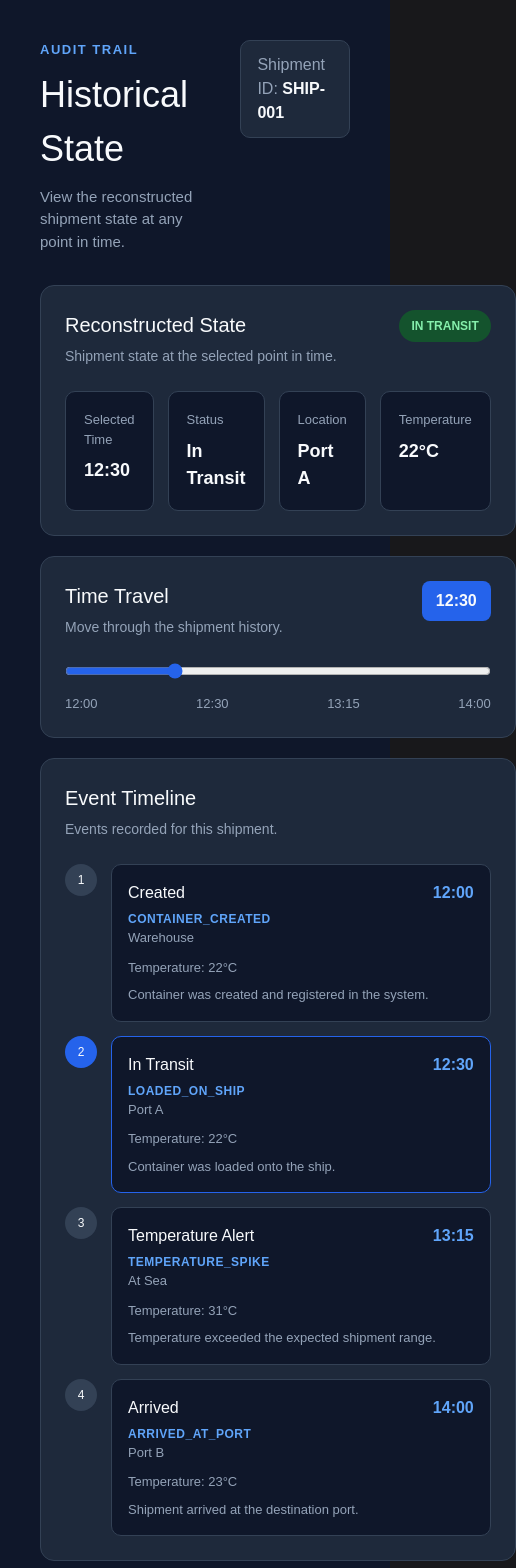
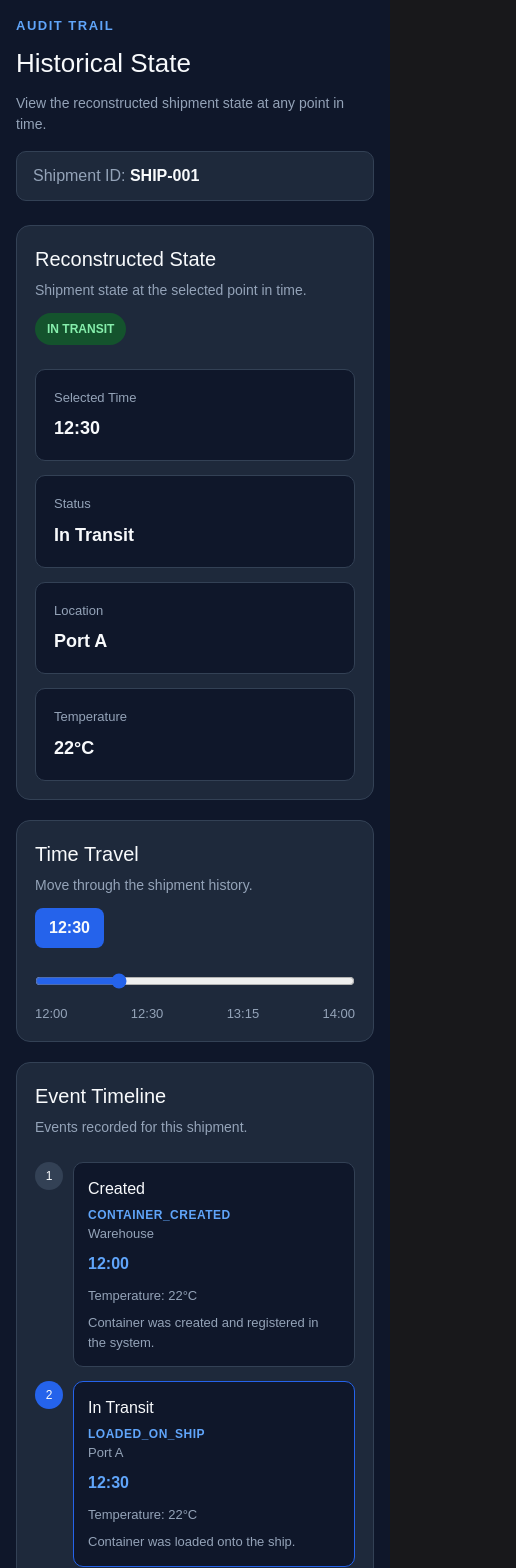
Before and after one commit to chandancoder-dev/audit-trail-team14, a React (Vite) app in the folder client/: page /historicalstate in a window 390 px wide. Shown: the top 1568 px of the page, 516 px wide, since content can reach past the window. Built offline with nearby package versions, Linux system fonts and the light colour scheme.

Commit message:
Improve audit timeline and responsive UI

```diff
--- a/client/package.json
+++ b/client/package.json
@@ -14,6 +14,7 @@
     "axios": "^1.19.0",
     "react": "^19.2.8",
     "react-dom": "^19.2.8",
+    "react-router-dom": "^7.18.2",
     "recharts": "^3.10.1",
     "tailwindcss": "^4.3.3"
   },
--- a/client/src/components/AuditTimeline.jsx
+++ b/client/src/components/AuditTimeline.jsx
@@ -1,27 +1,107 @@
-import { useState, useMemo } from 'react';
-import EventCard from './EventCard';
-import EventPayloadViewer from './EventPayloadViewer';
-import EventMetadataViewer from './EventMetadataViewer';
-import { mockEvents } from '../data/mockEvents';
+import { useState, useMemo } from "react";
+import EventCard from "./EventCard";
+
+const mockEvents = [
+  {
+    _id: "event-001",
+    eventType: "CONTAINER_CREATED",
+    version: 1,
+    recordedAt: "2026-08-21T12:00:00",
+    payload: {
+      containerId: "CONT-001",
+      status: "Created",
+      location: "Warehouse",
+    },
+    metadata: {
+      source: "System",
+      user: "Admin",
+    },
+  },
+  {
+    _id: "event-002",
+    eventType: "LOADED_ON_SHIP",
+    version: 2,
+    recordedAt: "2026-08-21T12:30:00",
+    payload: {
+      containerId: "CONT-001",
+      status: "In Transit",
+      location: "Port A",
+    },
+    metadata: {
+      source: "Shipment Service",
+      user: "Operator",
+    },
+  },
+  {
+    _id: "event-003",
+    eventType: "TEMPERATURE_SPIKE",
+    version: 3,
+    recordedAt: "2026-08-21T13:15:00",
+    payload: {
+      containerId: "CONT-001",
+      status: "Temperature Alert",
+      temperature: "31°C",
+      location: "At Sea",
+    },
+    metadata: {
+      source: "Temperature Sensor",
+      user: "System",
+    },
+  },
+  {
+    _id: "event-004",
+    eventType: "ARRIVED_AT_PORT",
+    version: 4,
+    recordedAt: "2026-08-21T14:00:00",
+    payload: {
+      containerId: "CONT-001",
+      status: "Arrived",
+      location: "Port B",
+    },
+    metadata: {
+      source: "Port System",
+      user: "Operator",
+    },
+  },
+];
 
 function formatEventType(eventType) {
   return eventType
     .toLowerCase()
-    .split('_')
+    .split("_")
     .map((word) => word.charAt(0).toUpperCase() + word.slice(1))
-    .join(' ');
+    .join(" ");
+}
+
+function formatTimestamp(isoString) {
+  return new Date(isoString).toLocaleString("en-US", {
+    month: "short",
+    day: "numeric",
+    year: "numeric",
+  });
+}
+
+function formatTime(isoString) {
+  return new Date(isoString).toLocaleString("en-US", {
+    hour: "numeric",
+    minute: "2-digit",
+    hour12: true,
+  });
 }
 
 export default function AuditTimeline({ events = mockEvents }) {
-  const [order, setOrder] = useState('newest');
+  const [order, setOrder] = useState("newest");
   const [selectedEvent, setSelectedEvent] = useState(null);
 
   const sortedEvents = useMemo(() => {
     const copy = [...events];
+
     copy.sort((a, b) => {
       const diff = new Date(a.recordedAt) - new Date(b.recordedAt);
-      return order === 'newest' ? -diff : diff;
+
+      return order === "newest" ? -diff : diff;
     });
+
     return copy;
   }, [events, order]);
 
@@ -36,19 +116,30 @@ export default function AuditTimeline({ events = mockEvents }) {
   return (
     <div className="max-w-6xl mx-auto p-6 bg-gray-900 min-h-screen">
       <h1 className="text-3xl font-bold text-white mb-1">Audit Timeline</h1>
-      <p className="text-slate-400 mb-6">View the full event history for this shipment.</p>
+
+      <p className="text-slate-400 mb-6">
+        View the full event history for this shipment.
+      </p>
 
       <div className="bg-gray-800 border border-gray-700 rounded-xl p-6">
         <div className="flex items-center justify-between mb-4">
           <div>
             <h2 className="text-xl font-bold text-white">Event History</h2>
-            <p className="text-sm text-slate-400">Chronological record of all shipment events.</p>
+
+            <p className="text-sm text-slate-400">
+              Chronological record of all shipment events.
+            </p>
           </div>
+
           <button
-            onClick={() => setOrder((o) => (o === 'newest' ? 'oldest' : 'newest'))}
+            onClick={() =>
+              setOrder((currentOrder) =>
+                currentOrder === "newest" ? "oldest" : "newest",
+              )
+            }
             className="text-sm font-medium border border-gray-600 rounded-md px-4 py-2 bg-gray-900 hover:bg-gray-700 text-white transition-colors"
           >
-            Sort: {order === 'newest' ? 'Newest first' : 'Oldest first'}
+            Sort: {order === "newest" ? "Newest first" : "Oldest first"}
           </button>
         </div>
 
@@ -77,10 +168,12 @@ export default function AuditTimeline({ events = mockEvents }) {
                 <h3 className="text-base font-semibold text-white">
                   {formatEventType(selectedEvent.eventType)}
                 </h3>
+
                 <p className="text-xs text-slate-400 mt-0.5">
                   v{selectedEvent.version} · {selectedEvent._id}
                 </p>
               </div>
+
               <button
                 onClick={() => setSelectedEvent(null)}
                 className="text-slate-400 hover:text-white text-sm"
@@ -90,8 +183,25 @@ export default function AuditTimeline({ events = mockEvents }) {
             </div>
 
             <div className="space-y-4">
-              <EventPayloadViewer payload={selectedEvent.payload} />
-              <EventMetadataViewer metadata={selectedEvent.metadata} />
+              <div>
+                <h4 className="text-sm font-semibold text-white mb-2">
+                  Payload
+                </h4>
+
+                <pre className="bg-gray-900 border border-gray-700 rounded-lg p-4 text-xs text-slate-300 overflow-x-auto">
+                  {JSON.stringify(selectedEvent.payload, null, 2)}
+                </pre>
+              </div>
+
+              <div>
+                <h4 className="text-sm font-semibold text-white mb-2">
+                  Metadata
+                </h4>
+
+                <pre className="bg-gray-900 border border-gray-700 rounded-lg p-4 text-xs text-slate-300 overflow-x-auto">
+                  {JSON.stringify(selectedEvent.metadata, null, 2)}
+                </pre>
+              </div>
             </div>
           </div>
         </div>
--- a/client/src/styles/historicalState.css
+++ b/client/src/styles/historicalState.css
@@ -236,3 +236,83 @@
   color: #cbd5e1;
   line-height: 1.5;
 }
+
+@media (max-width: 800px) {
+  .historical-page {
+    padding: 24px;
+  }
+
+  .history-header {
+    flex-direction: column;
+    gap: 16px;
+  }
+
+  .history-header h1 {
+    font-size: 30px;
+  }
+
+  .shipment-badge {
+    width: 100%;
+  }
+
+  .state-grid {
+    grid-template-columns: repeat(2, 1fr);
+  }
+}
+
+@media (max-width: 500px) {
+  .historical-page {
+    padding: 16px;
+  }
+
+  .history-header {
+    margin-bottom: 24px;
+  }
+
+  .history-header h1 {
+    font-size: 26px;
+  }
+
+  .page-description {
+    font-size: 14px;
+  }
+
+  .state-card,
+  .timeline-card,
+  .events-card {
+    padding: 18px;
+  }
+
+  .state-grid {
+    grid-template-columns: 1fr;
+  }
+
+  .section-heading {
+    flex-direction: column;
+    gap: 12px;
+  }
+
+  .selected-time,
+  .status-badge {
+    align-self: flex-start;
+  }
+
+  .event-top {
+    flex-direction: column;
+    gap: 8px;
+  }
+
+  .timeline-event {
+    gap: 10px;
+  }
+
+  .timeline-marker {
+    width: 28px;
+    height: 28px;
+    min-width: 28px;
+  }
+
+  .event-content {
+    padding: 14px;
+  }
+}
```
Also changed, not shown: 1 other file (tests, documents, lock files or other folders).
